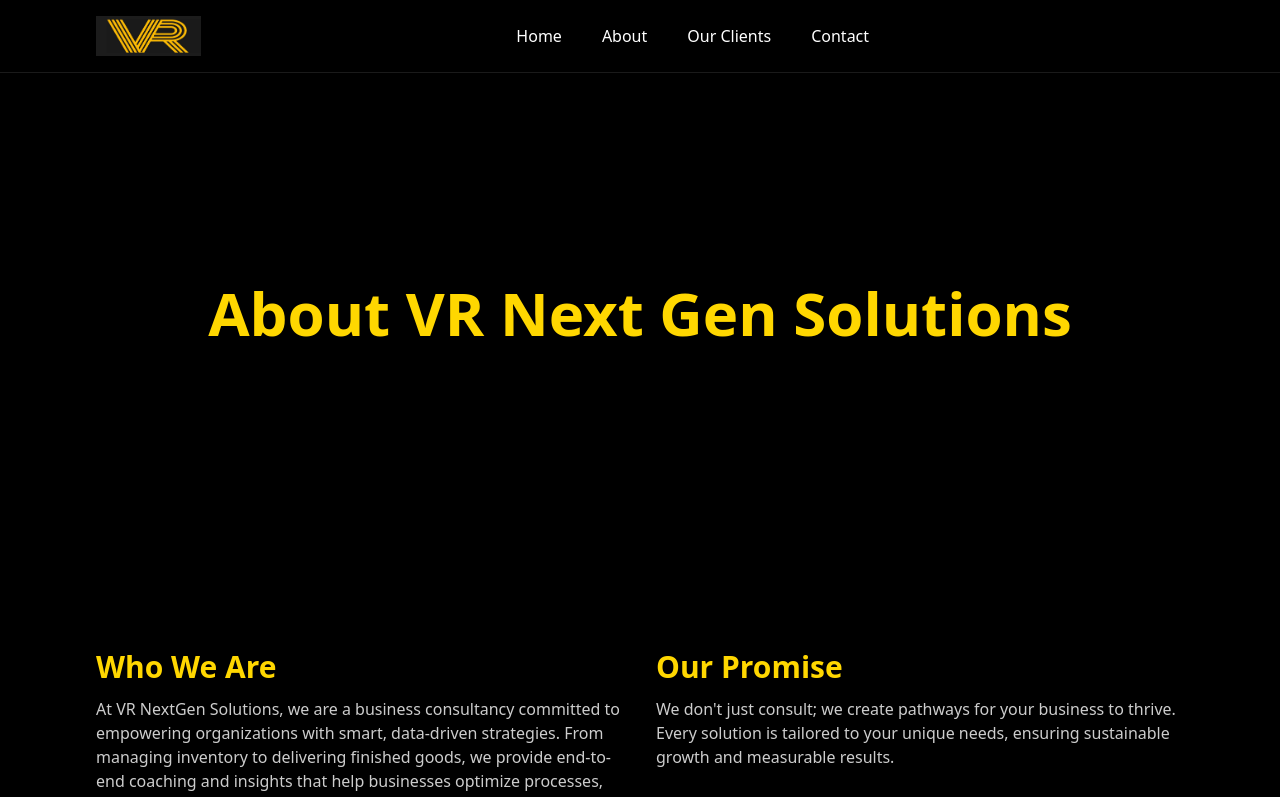
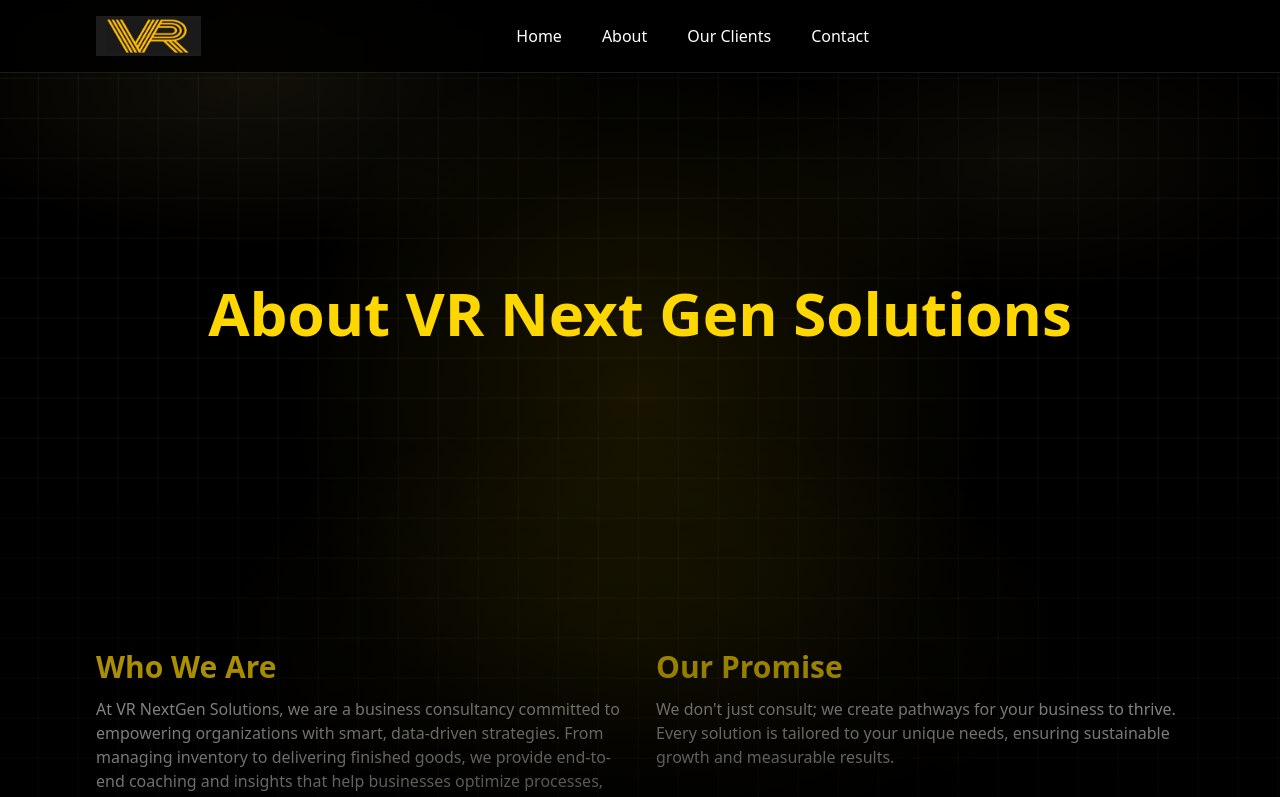
Before and after one commit to Tir25/VR-NEXTGEN, a Next.js app: page /about in a window 1280 px wide. Shown: the top 797 px of the page. Built offline with nearby package versions, Linux system fonts and the light colour scheme.

Commit message:
feat(ui): site-wide animated background (grid/aurora/vignette) with cursor/touch glow; SSR-safe input handling; reduced-motion support

```diff
--- a/src/components/layout/Layout.tsx
+++ b/src/components/layout/Layout.tsx
@@ -2,6 +2,49 @@ import Head from "next/head";
 import Header from "./Header";
 import Footer from "./Footer";
 import { ReactNode } from "react";
+import React from "react";
+
+function AnimatedBackground() {
+  const rootRef = React.useRef<HTMLDivElement | null>(null);
+
+  React.useEffect(() => {
+    const el = rootRef.current;
+    if (!el) return;
+
+    function update(e: any) {
+      let x = 0.5;
+      let y = 0.5;
+      if (e && typeof e === "object" && "touches" in e && e.touches && e.touches[0]) {
+        const t = e.touches[0];
+        x = t.clientX / window.innerWidth;
+        y = t.clientY / window.innerHeight;
+      } else if (e && typeof e.clientX === "number" && typeof e.clientY === "number") {
+        x = e.clientX / window.innerWidth;
+        y = e.clientY / window.innerHeight;
+      }
+      el.style.setProperty("--cursor-x", `${x}`);
+      el.style.setProperty("--cursor-y", `${y}`);
+    }
+
+    window.addEventListener("pointermove", update, { passive: true });
+    window.addEventListener("pointerdown", update, { passive: true });
+    update(new MouseEvent("mousemove", { clientX: window.innerWidth / 2, clientY: window.innerHeight / 2 }));
+
+    return () => {
+      window.removeEventListener("pointermove", update as any);
+      window.removeEventListener("pointerdown", update as any);
+    };
+  }, []);
+
+  return (
+    <div ref={rootRef} aria-hidden className="site-bg pointer-events-none">
+      <div className="site-bg__grid" />
+      <div className="site-bg__aurora" />
+      <div className="site-bg__shine" />
+      <div className="site-bg__vignette" />
+    </div>
+  );
+}
 
 type LayoutProps = {
   title?: string;
@@ -23,6 +66,7 @@ export default function Layout({ title, description, children }: LayoutProps) {
         <meta property="og:description" content={pageDesc} />
         <meta property="og:type" content="website" />
       </Head>
+      <AnimatedBackground />
       <a href="#main" className="sr-only focus:not-sr-only focus:absolute focus:top-2 focus:left-2 bg-gold text-black px-3 py-1 rounded">
         Skip to content
       </a>
--- a/src/styles/globals.css
+++ b/src/styles/globals.css
@@ -157,6 +157,90 @@ a .btn-outline:hover {
   box-shadow: 0 0 20px rgba(255, 215, 0, 0.5);
 }
 
+/* ===== Site-wide animated premium background ===== */
+/* Layered background that does not affect layout (pointer-events: none) */
+.site-bg {
+  position: fixed;
+  inset: 0;
+  z-index: 0; /* lives behind header/main/footer which have higher stacking via content */
+  pointer-events: none;
+  --cursor-x: 0.5;
+  --cursor-y: 0.5;
+  --gold: var(--accent-gold);
+}
+
+/* Subtle moving grid lines */
+.site-bg__grid {
+  position: absolute;
+  inset: -2px; /* avoid seams */
+  background-image:
+    linear-gradient(rgba(255,255,255,0.05) 1px, transparent 1px),
+    linear-gradient(90deg, rgba(255,255,255,0.05) 1px, transparent 1px);
+  background-size: 40px 40px, 40px 40px;
+  filter: blur(0.3px);
+  animation: bg-pan 60s linear infinite;
+}
+
+@keyframes bg-pan {
+  0% { background-position: 0 0, 0 0; }
+  100% { background-position: 400px 400px, 400px 400px; }
+}
+
+/* Aurora blobs with slow parallax drift */
+.site-bg__aurora {
+  position: absolute;
+  inset: 0;
+  background:
+    radial-gradient(600px 300px at 20% 10%, rgba(173,151,79,0.12), transparent 60%),
+    radial-gradient(500px 250px at 80% 20%, rgba(142,121,62,0.10), transparent 60%),
+    radial-gradient(700px 350px at 50% 80%, rgba(255,215,0,0.08), transparent 65%);
+  transform: translateZ(0);
+  animation: aurora-drift 50s ease-in-out infinite alternate;
+}
+
+@keyframes aurora-drift {
+  0% { transform: translate3d(0,0,0); }
+  100% { transform: translate3d(0,-20px,0); }
+}
+
+/* Cursor reactive shine (subtle) */
+.site-bg__shine {
+  position: absolute;
+  inset: 0;
+  background: radial-gradient(
+    600px 600px at calc(var(--cursor-x) * 100%) calc(var(--cursor-y) * 100%),
+    color-mix(in oklab, var(--gold) 12%, transparent),
+    transparent 60%
+  );
+  mix-blend-mode: screen;
+  transition: background-position 120ms ease-out;
+}
+
+/* Soft vignette for depth */
+.site-bg__vignette {
+  position: absolute;
+  inset: 0;
+  background: radial-gradient(1200px 600px at 50% 120%, rgba(0,0,0,0.6), transparent 60%),
+              radial-gradient(1200px 600px at 50% -20%, rgba(0,0,0,0.5), transparent 60%),
+              linear-gradient(rgba(0,0,0,0), rgba(0,0,0,0.4));
+}
+
+/* Respect user preference to reduce motion */
+@media (prefers-reduced-motion: reduce) {
+  .site-bg__grid { animation: none; }
+  .site-bg__aurora { animation: none; }
+}
+
+/* Smaller grid and subtler glow on mobile to avoid distraction */
+@media (max-width: 768px) {
+  .site-bg__grid { background-size: 32px 32px, 32px 32px; }
+  .site-bg__shine { background: radial-gradient(
+      400px 400px at calc(var(--cursor-x) * 100%) calc(var(--cursor-y) * 100%),
+      color-mix(in oklab, var(--gold) 10%, transparent),
+      transparent 60%
+    ); }
+}
+
 /* 3D Card Tilt Effects */
 .card-3d {
   perspective: 1000px;
```
